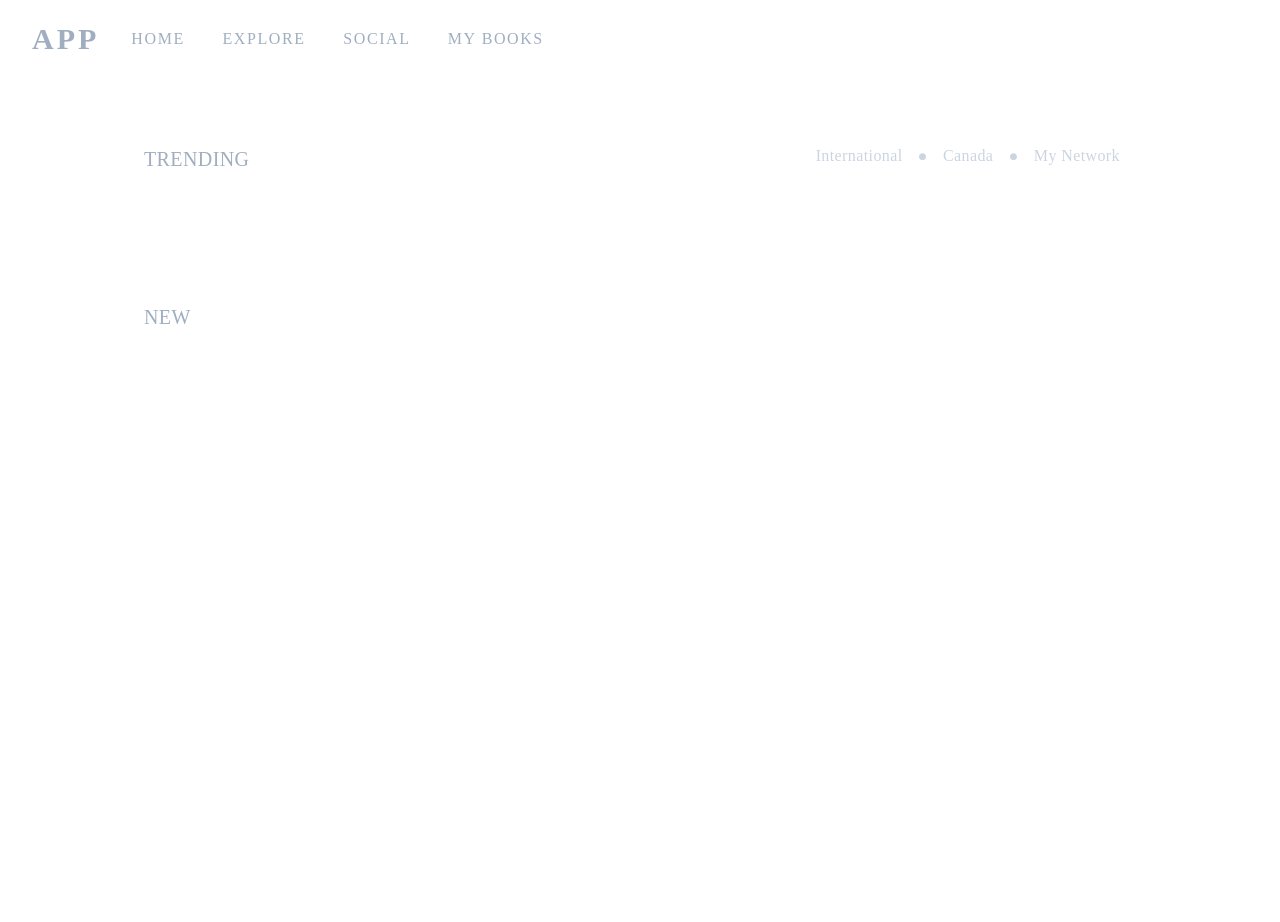
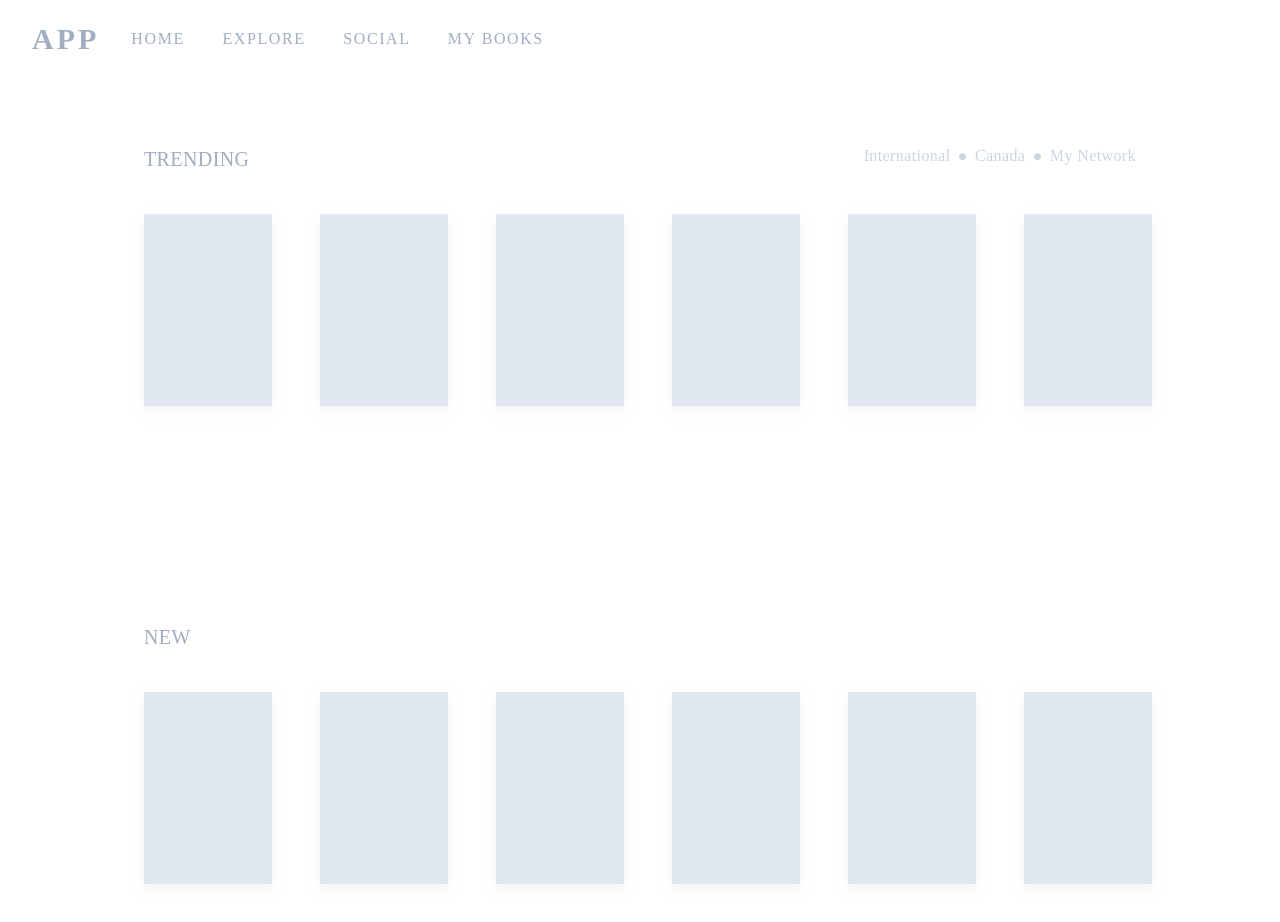
Before and after one commit to andrewzulaybar/books, an Angular app: page / in a window 1280 px wide. Shown: the top 922 px of the page. Before the commit the page ends 800 px from the top, so only its background shows below. Built offline with nearby package versions, Linux system fonts and the light colour scheme.

Commit message:
Add hoverable placeholder cards to each section

```diff
--- a/src/app/home/home.component.css
+++ b/src/app/home/home.component.css
@@ -2,12 +2,40 @@
   @apply h-full px-12 w-full;
 }
 
-h2 {
-  @apply mx-4;
+section {
+  @apply p-12;
 }
 
-section {
-  @apply p-12;
+.card {
+  /* Box-model */
+  @apply m-2 p-4;
+  /* Visual */
+  @apply rounded-md;
+}
+
+.card__content {
+  @apply h-20 w-full;
+}
+
+.card__image {
+  /* Box-model */
+  @apply w-32 h-48;
+  /* Visual */
+  @apply bg-gray-300;
+  box-shadow: 0 5px 10px rgba(var(--shadow-color--rgb), 0.5);
+  /* Transitions */
+  @apply transition-all duration-300 ease-in-out;
+}
+
+.card__image:hover {
+  /* Positioning */
+  @apply -mt-2;
+  /* Visual */
+  box-shadow: 0 5px 10px rgba(var(--shadow-color--rgb), 1);
+}
+
+.section__body {
+  @apply flex justify-between px-6;
 }
 
 .section__header {
--- a/src/app/home/home.component.html
+++ b/src/app/home/home.component.html
@@ -1,23 +1,46 @@
 <div id="home">
+
+  <!-- Trending -->
   <section>
     <div class="section__header">
       <h1 class="section__header__title">
         Trending
       </h1>
       <span class="section__header__scope">
-        <h2>International</h2>
+        <h2 class="mr-2">
+          International
+        </h2>
         ⦁
-        <h2>Canada</h2>
+        <h2 class="mx-2">
+          Canada
+        </h2>
         ⦁
-        <h2>My Network</h2>
+        <h2 class="ml-2">
+          My Network
+        </h2>
       </span>
     </div>
+    <div class="section__body">
+      <div class="card" *ngFor="let book of books">
+        <div class="card__image"></div>
+        <div class="card__content"></div>
+      </div>
+    </div>
   </section>
+
+  <!-- New -->
   <section>
     <div class="section__header">
       <h1 class="section__header__title">
         New
       </h1>
     </div>
+    <div class="section__body">
+      <div class="card" *ngFor="let book of books">
+        <div class="card__image"></div>
+        <div class="card__content"></div>
+      </div>
+    </div>
   </section>
+
 </div>
--- a/src/app/home/home.component.ts
+++ b/src/app/home/home.component.ts
@@ -6,6 +6,8 @@ import { Component, OnInit } from '@angular/core';
   styleUrls: ['./home.component.css'],
 })
 export class HomeComponent implements OnInit {
+  public books: number[] = Array(6).fill(0);
+
   constructor() {}
 
   ngOnInit(): void {}
--- a/src/app/navigation-bar/navigation-bar.component.css
+++ b/src/app/navigation-bar/navigation-bar.component.css
@@ -12,7 +12,8 @@
   /* Visual */
   @apply bg-white;
   /* Misc */
-  box-shadow: 0 5px 10px rgba(235, 235, 235, var(--box-shadow-opacity));
+  box-shadow: 0 5px 10px
+    rgba(var(--shadow-color--rgb), var(--box-shadow-opacity));
 }
 
 .app-name {
--- a/src/styles.css
+++ b/src/styles.css
@@ -7,6 +7,9 @@
 
 :root {
   --nav-bar-height: 80px;
+
+  /* Global variables */
+  --shadow-color--rgb: 235, 235, 235;
 }
 
 body {
```
